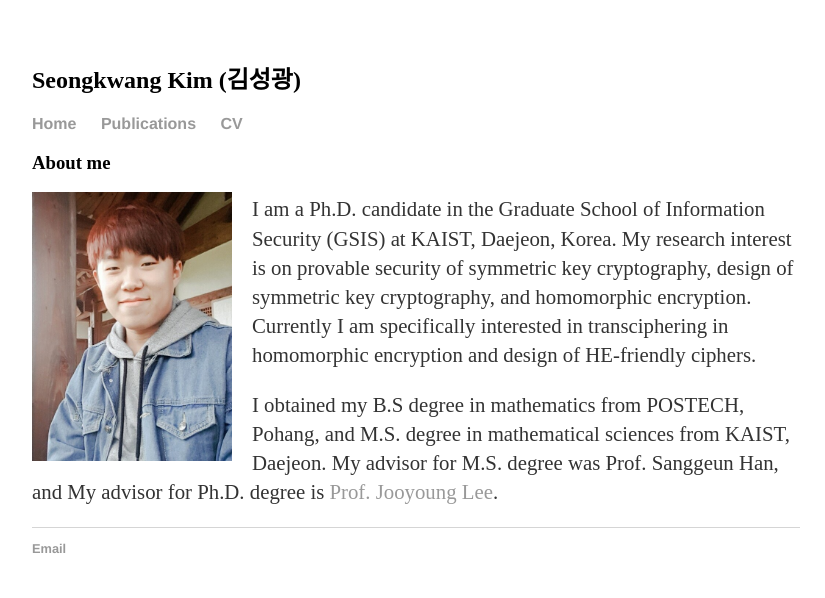
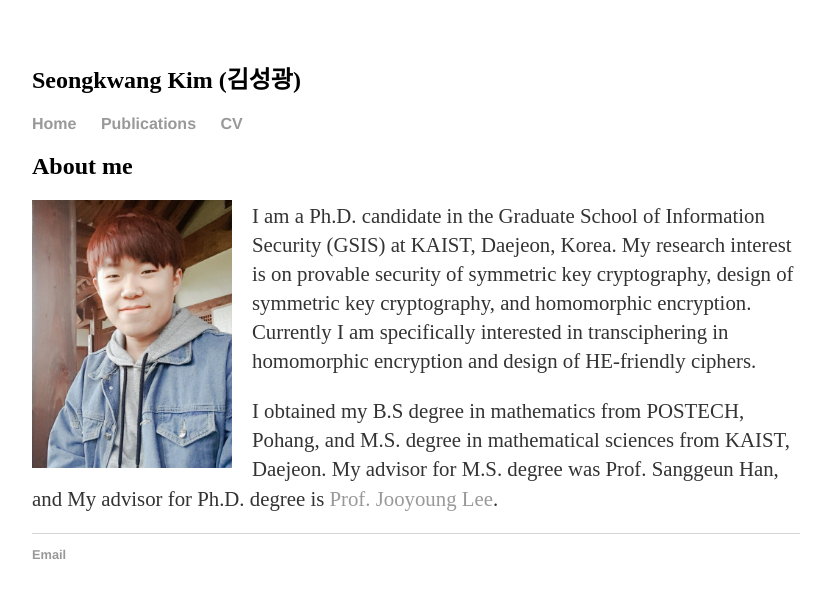
Before and after one commit to sgk1m/sgk1m.github.io, a Jekyll site: the page built from index.html, in a window 1280 px wide. Shown: the top 598 px of the page, without its empty margins (224-1049 px from the left). Built offline with Jekyll 4.4.1, drawn with Linux system fonts in a browser that asks for light colours.

```diff
--- a/index.html
+++ b/index.html
@@ -3,7 +3,7 @@ layout: default
 title: Seongkwang Kim
 ---
 <div class="blurb">
-	<h3>About me</h3>
+	<h2>About me</h2>
 	<img src="/myphoto.jpg" width="200" align="left" style="margin-right: 20px;">
 	<p>I am a Ph.D. candidate in the Graduate School of Information Security (GSIS) at KAIST, Daejeon, Korea.
 		My research interest is on provable security of symmetric key cryptography, design of symmetric key cryptography, and homomorphic encryption.
```
